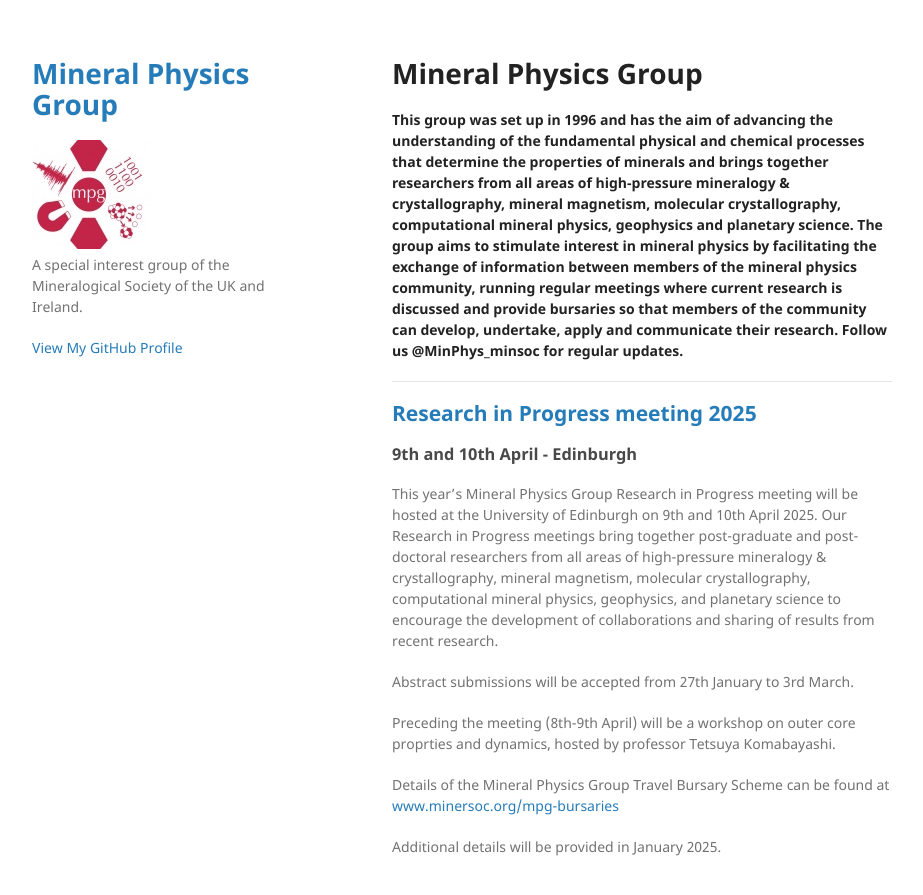
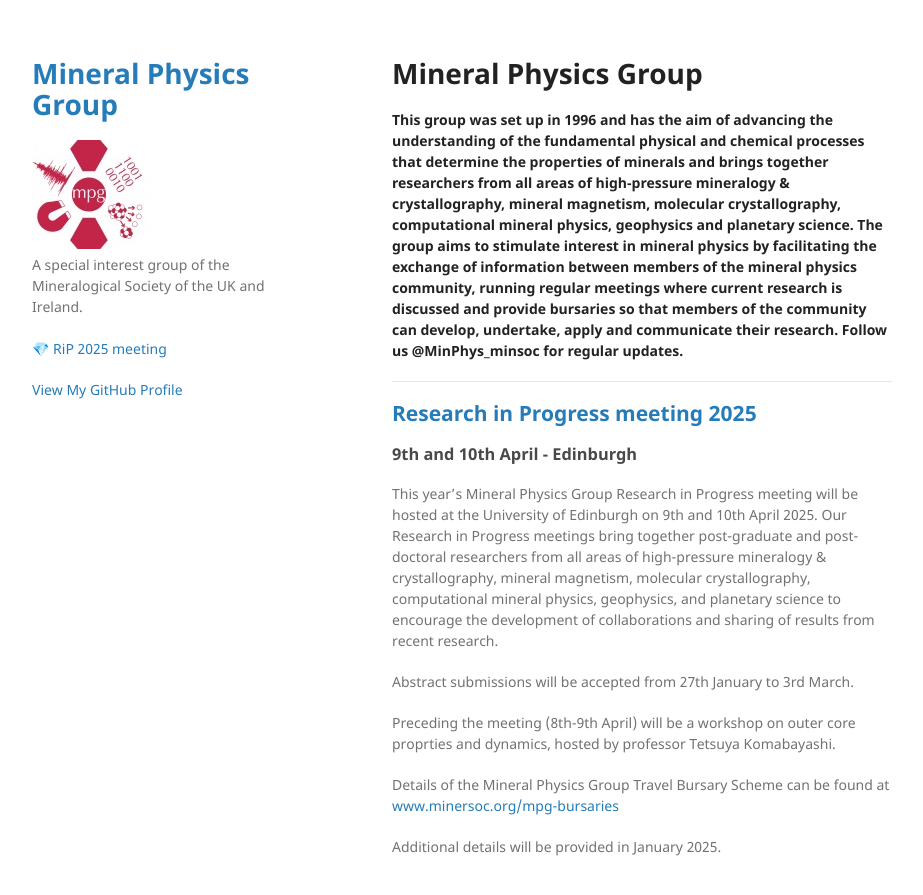
Before and after one commit to MinPhys/MinPhys.github.io, a Jekyll site: the page built from index.md, in a window 1280 px wide and 927 px high. Shown: the top 895 px of the window, without its empty margins (178-1101 px from the left). Built offline with Jekyll 4.4.1, drawn with Linux system fonts in a browser that asks for light colours; our own code applies the rules of GitHub Pages for plain Markdown files.

Commit message:
Update _config.yml

```diff
--- a/_config.yml
+++ b/_config.yml
@@ -2,7 +2,9 @@
 
 logo: /assets/img/MPG.jpg
 
-description: A special interest group of the Mineralogical Society of the UK and Ireland.
+description: A special interest group of the Mineralogical Society of the UK and Ireland.<br/>
+                <br/>
+                <a href="https://minphys.github.io/RiP_2025.html">💎 RiP 2025 meeting </a> <br/>
 
 show_downloads: false
 
```
